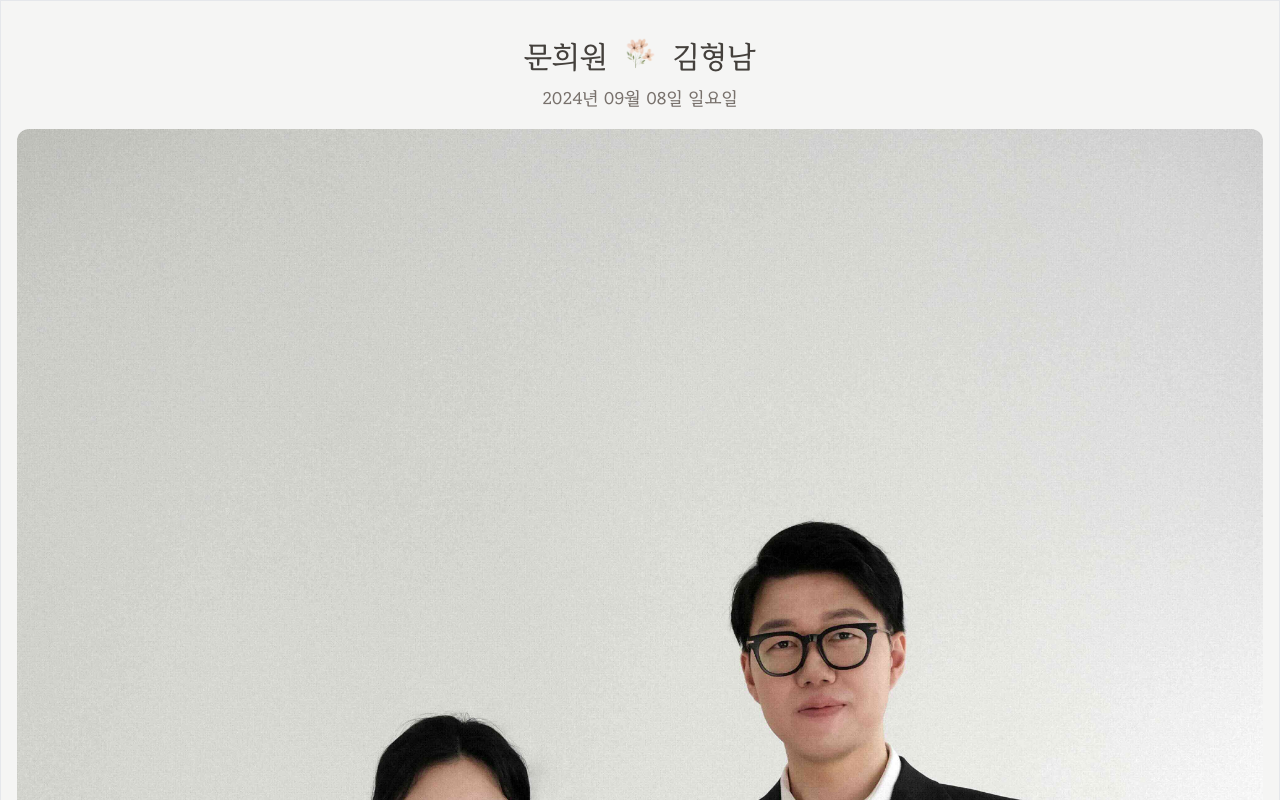
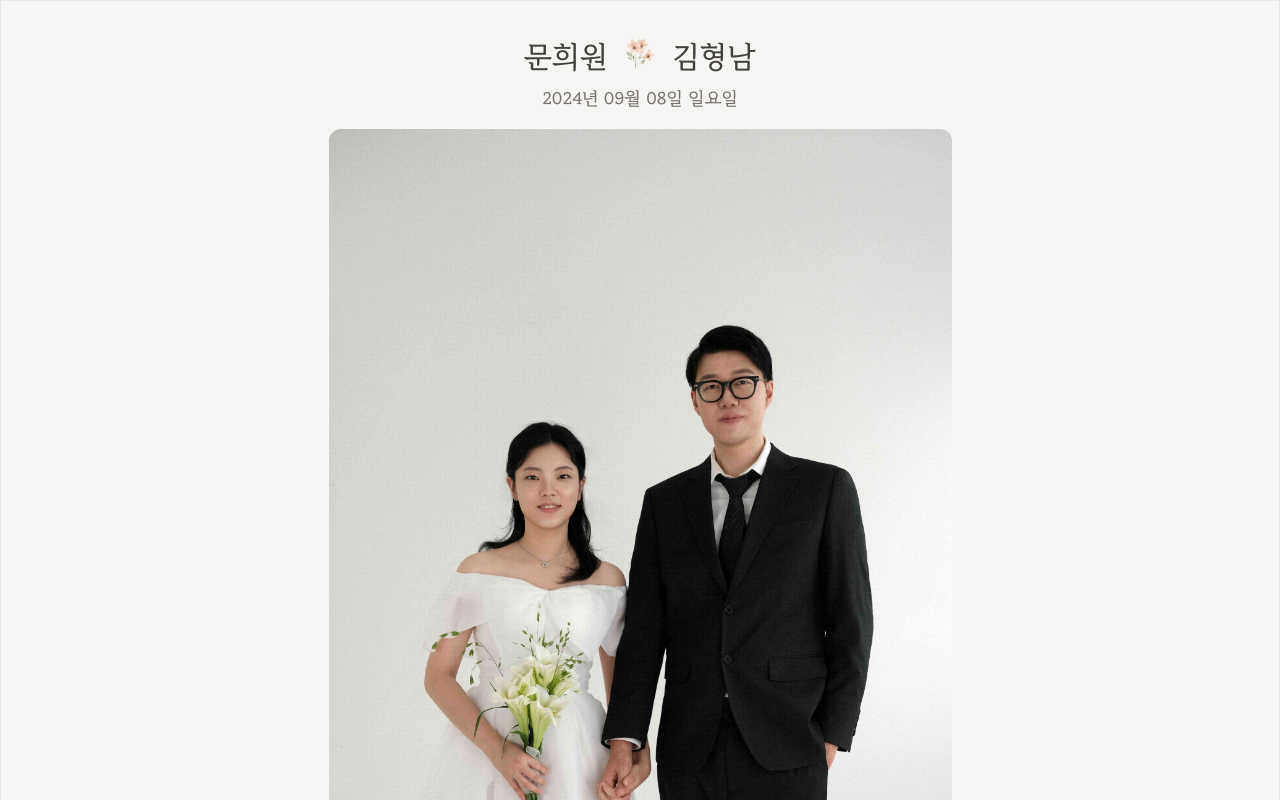
Before and after one commit to hyoungnam-w/my-wedding, a React (Vite) app: page / in a window 1280 px wide. Shown: the top 800 px of the page. Built offline with nearby package versions, Linux system fonts and the light colour scheme.

Commit message:
chore: 메인 사진 최대 너비 수정

```diff
--- a/src/App.tsx
+++ b/src/App.tsx
@@ -28,7 +28,7 @@ function App() {
           <div className="text-lg mt-2 mb-4">2024년 09월 08일 일요일</div>
         </div>
         <img
-          className="w-100 mx-auto rounded-xl"
+          className="md:w-1/2 mx-auto rounded-xl"
           src={DSCF9343_3}
           alt="mainImage"
         />
```
